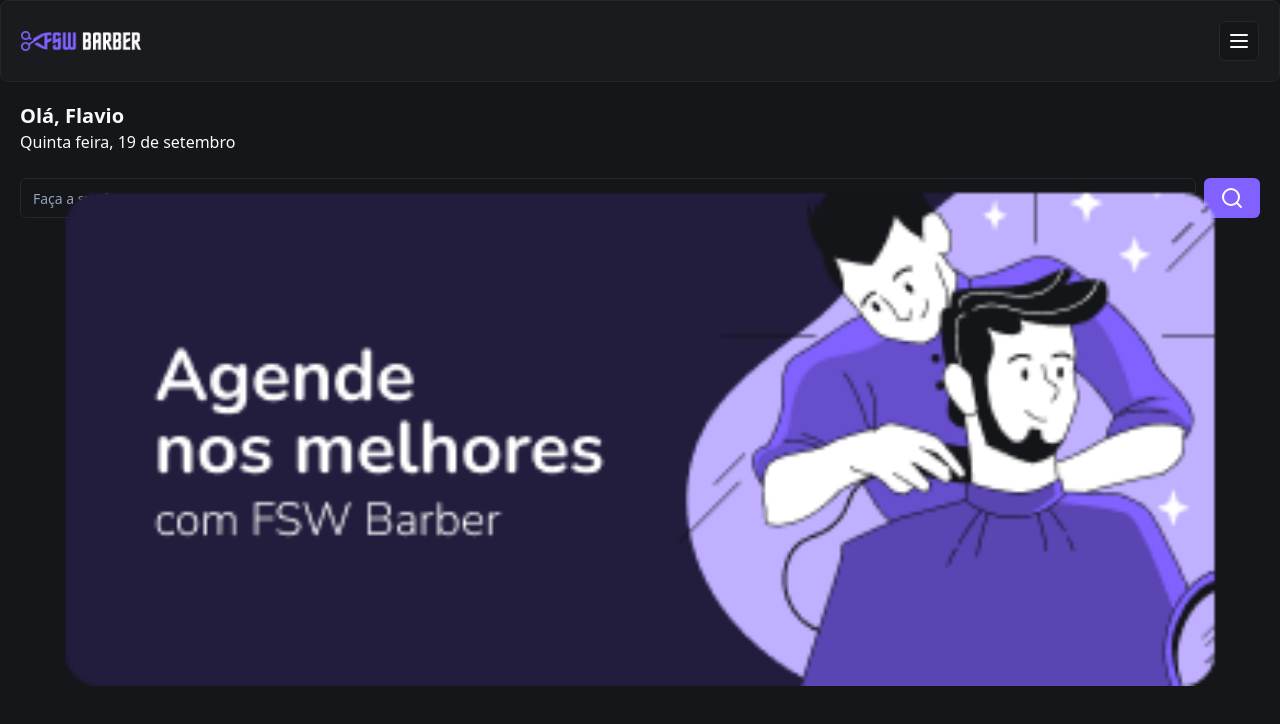
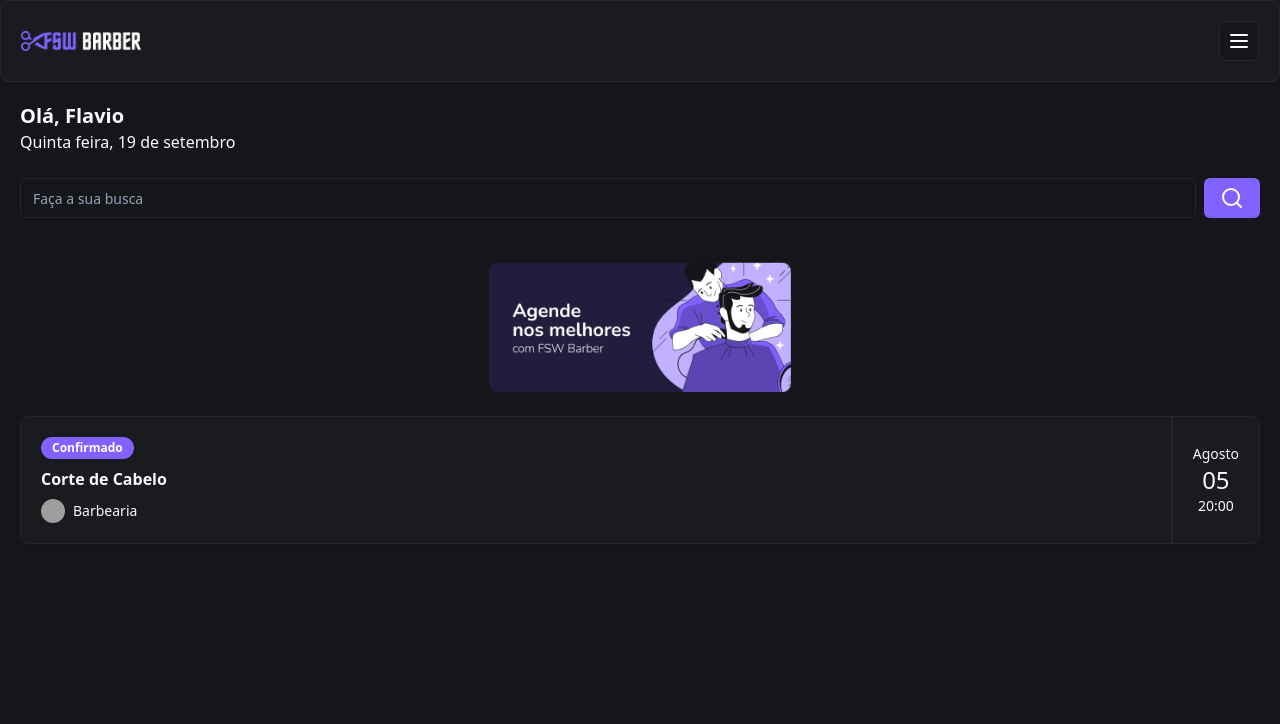
Before and after one commit to flaviogp/barber-shop, a Next.js app: page / in a window 1280 px wide. Shown: the top 724 px of the page. Built offline with nearby package versions, Linux system fonts and the light colour scheme; grey boxes are pictures that could not be loaded.

Commit message:
feat: add booking item

```diff
--- /dev/null
+++ b/app/_components/ui/avatar.tsx
@@ -0,0 +1,50 @@
+"use client"
+
+import * as React from "react"
+import * as AvatarPrimitive from "@radix-ui/react-avatar"
+
+import { cn } from "@/app/_lib/utils"
+
+const Avatar = React.forwardRef<
+  React.ElementRef<typeof AvatarPrimitive.Root>,
+  React.ComponentPropsWithoutRef<typeof AvatarPrimitive.Root>
+>(({ className, ...props }, ref) => (
+  <AvatarPrimitive.Root
+    ref={ref}
+    className={cn(
+      "relative flex h-10 w-10 shrink-0 overflow-hidden rounded-full",
+      className
+    )}
+    {...props}
+  />
+))
+Avatar.displayName = AvatarPrimitive.Root.displayName
+
+const AvatarImage = React.forwardRef<
+  React.ElementRef<typeof AvatarPrimitive.Image>,
+  React.ComponentPropsWithoutRef<typeof AvatarPrimitive.Image>
+>(({ className, ...props }, ref) => (
+  <AvatarPrimitive.Image
+    ref={ref}
+    className={cn("aspect-square h-full w-full", className)}
+    {...props}
+  />
+))
+AvatarImage.displayName = AvatarPrimitive.Image.displayName
+
+const AvatarFallback = React.forwardRef<
+  React.ElementRef<typeof AvatarPrimitive.Fallback>,
+  React.ComponentPropsWithoutRef<typeof AvatarPrimitive.Fallback>
+>(({ className, ...props }, ref) => (
+  <AvatarPrimitive.Fallback
+    ref={ref}
+    className={cn(
+      "flex h-full w-full items-center justify-center rounded-full bg-muted",
+      className
+    )}
+    {...props}
+  />
+))
+AvatarFallback.displayName = AvatarPrimitive.Fallback.displayName
+
+export { Avatar, AvatarImage, AvatarFallback }
--- /dev/null
+++ b/app/_components/ui/badge.tsx
@@ -0,0 +1,36 @@
+import * as React from "react"
+import { cva, type VariantProps } from "class-variance-authority"
+
+import { cn } from "@/app/_lib/utils"
+
+const badgeVariants = cva(
+  "inline-flex items-center rounded-full border px-2.5 py-0.5 text-xs font-semibold transition-colors focus:outline-none focus:ring-2 focus:ring-ring focus:ring-offset-2",
+  {
+    variants: {
+      variant: {
+        default:
+          "border-transparent bg-primary text-primary-foreground hover:bg-primary/80",
+        secondary:
+          "border-transparent bg-secondary text-secondary-foreground hover:bg-secondary/80",
+        destructive:
+          "border-transparent bg-destructive text-destructive-foreground hover:bg-destructive/80",
+        outline: "text-foreground",
+      },
+    },
+    defaultVariants: {
+      variant: "default",
+    },
+  }
+)
+
+export interface BadgeProps
+  extends React.HTMLAttributes<HTMLDivElement>,
+    VariantProps<typeof badgeVariants> {}
+
+function Badge({ className, variant, ...props }: BadgeProps) {
+  return (
+    <div className={cn(badgeVariants({ variant }), className)} {...props} />
+  )
+}
+
+export { Badge, badgeVariants }
--- a/app/page.tsx
+++ b/app/page.tsx
@@ -4,23 +4,28 @@
 import { Button } from "./_components/ui/button"
 import { SearchIcon } from "lucide-react"
 import Image from "next/image"
+import { Card, CardContent } from "./_components/ui/card"
+import { Badge } from "./_components/ui/badge"
+import { Avatar, AvatarImage } from "./_components/ui/avatar"
 
 const page = () => {
   return (
     <div>
       <Header />
       <div className="p-5">
+        {/* Texto */}
         <h2 className="text-xl font-bold">Olá, Flavio</h2>
         <p>Quinta feira, 19 de setembro</p>
 
+        {/* Busca */}
         <div className="mt-6 flex items-center gap-2">
           <Input placeholder="Faça a sua busca" />
           <Button>
             <SearchIcon />
           </Button>
         </div>
-
-        <div className="relative mt-6 h-[150px] w-full"></div>
+        {/* Imagem */}
+        <div className="relative mt-6 h-[150px] w-full">
           <Image
             src="/banner-01.png"
             alt="Agende com os melhores"
@@ -28,6 +33,29 @@
             className="rounded-xl object-contain"
           />
         </div>
+        {/* Agendamento */}
+        <Card className="mt-6">
+          <CardContent className="flex justify-between p-0">
+            {/* Left */}
+            <div className="flex flex-col gap-2 py-5 pl-5">
+              <Badge className="w-fit">Confirmado</Badge>
+              <h3 className="font-semibold">Corte de Cabelo</h3>
+              <div className="flex items-center gap-2">
+                <Avatar className="h-6 w-6">
+                  <AvatarImage src="https://conteudo.imguol.com.br/c/entretenimento/80/2017/04/25/a-atriz-zoe-saldana-como-neytiri-em-avatar-1493136439818_v2_3x4.jpg" />
+                </Avatar>
+                <p className="text-sm">Barbearia</p>
+              </div>
+            </div>
+            {/* Right */}
+            <div className="flex flex-col items-center justify-center border-l-2 border-solid px-5">
+              <p className="text-sm">Agosto</p>
+              <p className="text-2xl">05</p>
+              <p className="text-sm">20:00</p>
+            </div>
+          </CardContent>
+        </Card>
+      </div>
     </div>
   )
 }
--- a/package.json
+++ b/package.json
@@ -13,6 +13,7 @@
   },
   "dependencies": {
     "@prisma/client": "^5.19.1",
+    "@radix-ui/react-avatar": "^1.1.0",
     "@radix-ui/react-slot": "^1.1.0",
     "class-variance-authority": "^0.7.0",
     "clsx": "^2.1.1",
```
Also changed, not shown: 1 other file (tests, documents, lock files or other folders). Lines whose indentation alone changed are shown as unchanged.
